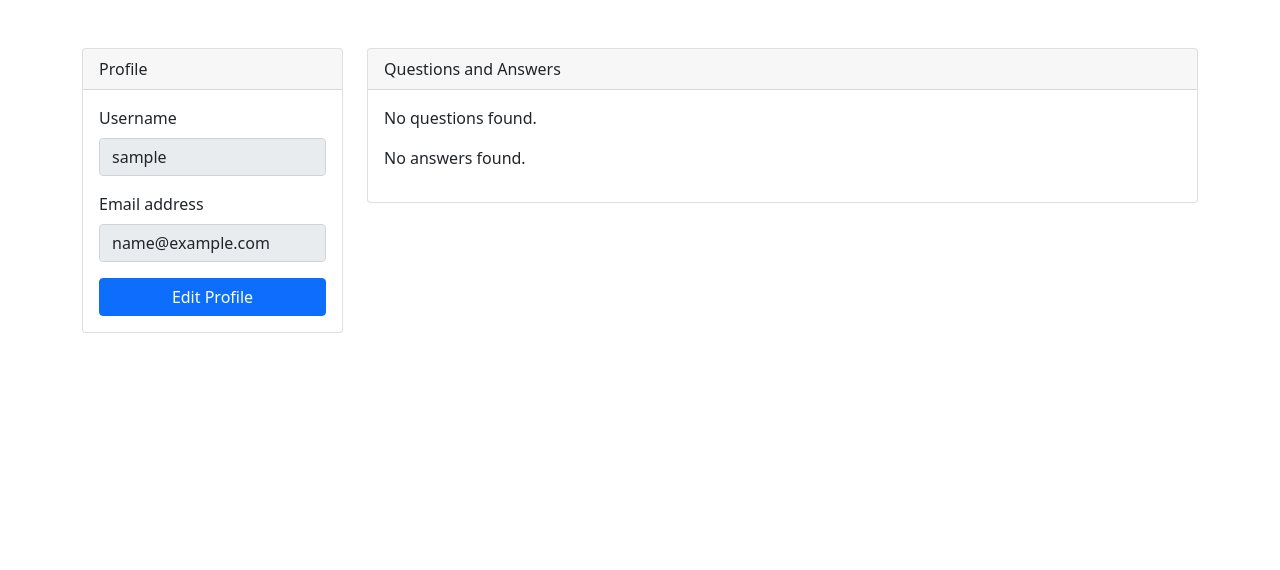
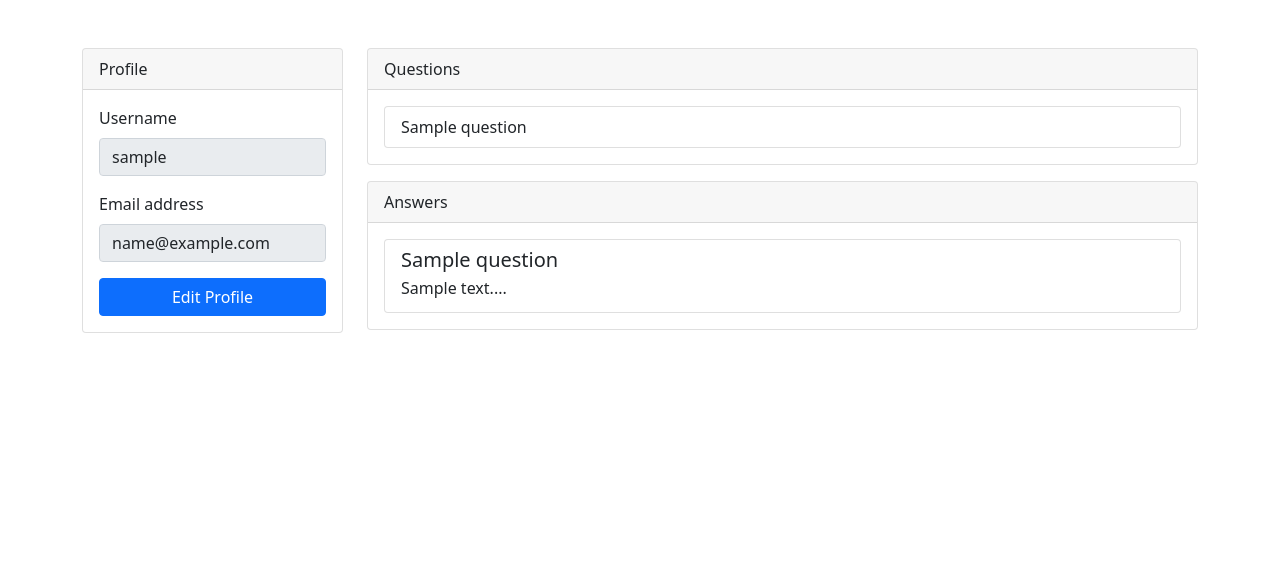
Before and after one commit to VitaliySynytskyi/CodeFlow, a Flask app: page /profile/ in a window 1280 px wide. Shown: the part 56-626 px from the top of the page. Run offline with Flask 2, Linux system fonts and the light colour scheme; a user stored in the database is signed in; tables that the repository leaves empty hold one stand-in row (values such as "Sample post"); parts of the project's set-up code (start-up, migrations or seed data) failed here and were passed over; some libraries are stand-ins or nearby versions.

Commit message:
edit profile and blog post

```diff
--- a/profile_1.py
+++ b/profile_1.py
@@ -5,11 +5,17 @@ from app import app, db
 from flask_login import current_user, login_required
 
 from forms import UpdateProfileForm
+from models import Answer, Question
 
 @app.route("/profile/", methods=("GET", "POST"), strict_slashes=False)
 @login_required
 def profile():
-    return render_template('profile.html')
+    # Отримати списки питань та відповідей користувача
+    questions = Question.query.filter_by(user_id=current_user.id).all()
+    answers = Answer.query.filter_by(user_id=current_user.id).all()
+
+    return render_template('profile.html', questions=questions, answers=answers)
+
 
 @app.route('/change', methods=['GET', 'POST'])
 @login_required
--- a/templates/profile.html
+++ b/templates/profile.html
@@ -4,8 +4,8 @@
 {% block content %}
   {% with messages = get_flashed_messages() %}
     {% if messages %}
-      <div class="alert alert-success">
-        <ul>
+      <div class="alert alert-success" role="alert">
+        <ul class="list-unstyled mb-0">
           {% for message in messages %}
             <li>{{ message }}</li>
           {% endfor %}
@@ -35,25 +35,31 @@
     </div>
     <div class="col-md-9">
       <div class="card mb-3">
-        <div class="card-header">Questions and Answers</div>
+        <div class="card-header">Questions</div>
         <div class="card-body">
           {% if questions %}
-            <h5>Questions:</h5>
-            <ul class="list-group">
+            <div class="list-group">
               {% for question in questions %}
-                <li class="list-group-item"><a href="{{ url_for('home', question_id=question.id) }}">{{ question.title }}</a></li>
+                <a href="{{ url_for('question_detail', question_id=question.id) }}" class="list-group-item list-group-item-action">{{ question.title }}</a>
               {% endfor %}
-            </ul>
+            </div>
           {% else %}
             <p>No questions found.</p>
           {% endif %}
+        </div>
+      </div>
+      <div class="card mb-3">
+        <div class="card-header">Answers</div>
+        <div class="card-body">
           {% if answers %}
-            <h5>Answers:</h5>
-            <ul class="list-group">
+            <div class="list-group">
               {% for answer in answers %}
-                <li class="list-group-item"><a href="{{ url_for('home', question_id=answer.question_id) }}">{{ answer.question.title }}</a></li>
+                <a href="{{ url_for('question_detail', question_id=answer.question_id) }}" class="list-group-item list-group-item-action">
+                  <h5 class="mb-1">{{ answer.question.title }}</h5>
+                  <p class="mb-1">{{ answer.text[:50] }}...</p>
+                </a>
               {% endfor %}
-            </ul>
+            </div>
           {% else %}
             <p>No answers found.</p>
           {% endif %}
```
Also changed, not shown: templates/detail.html (+13 -9 lines).
